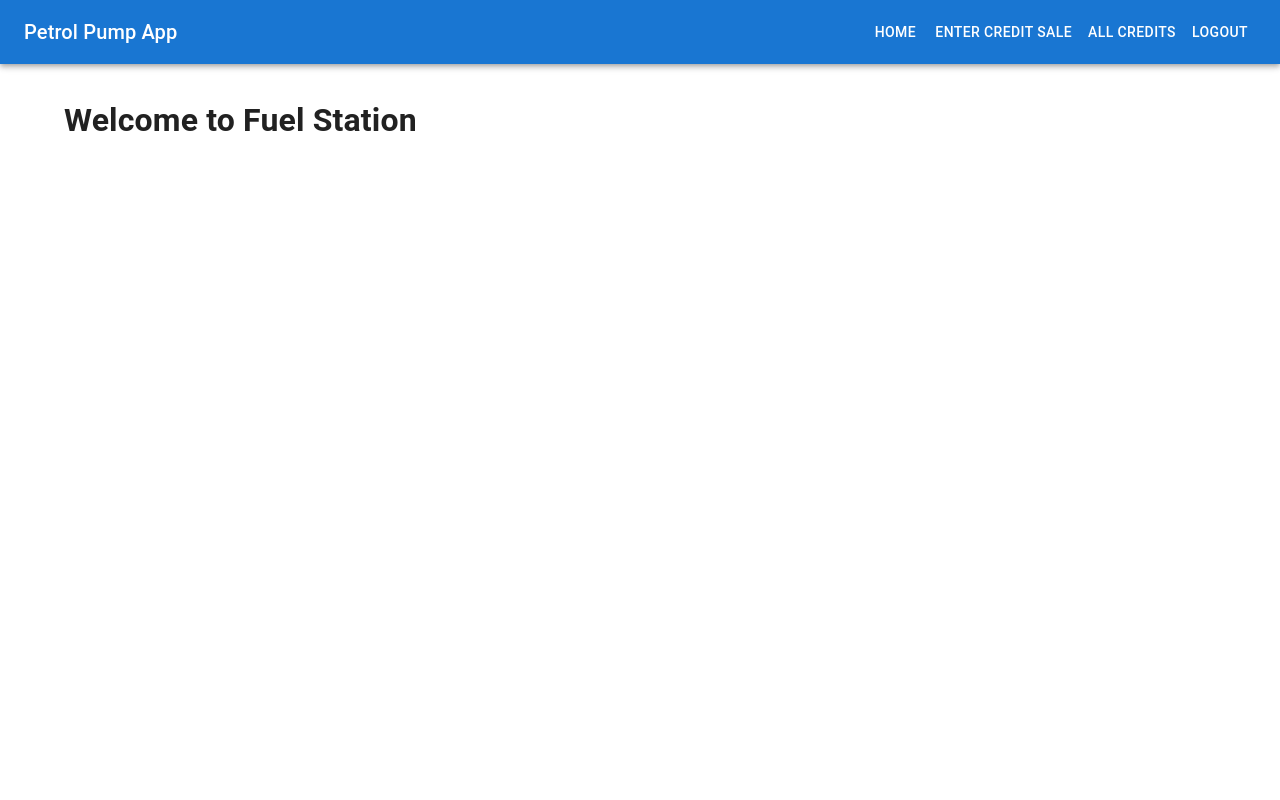
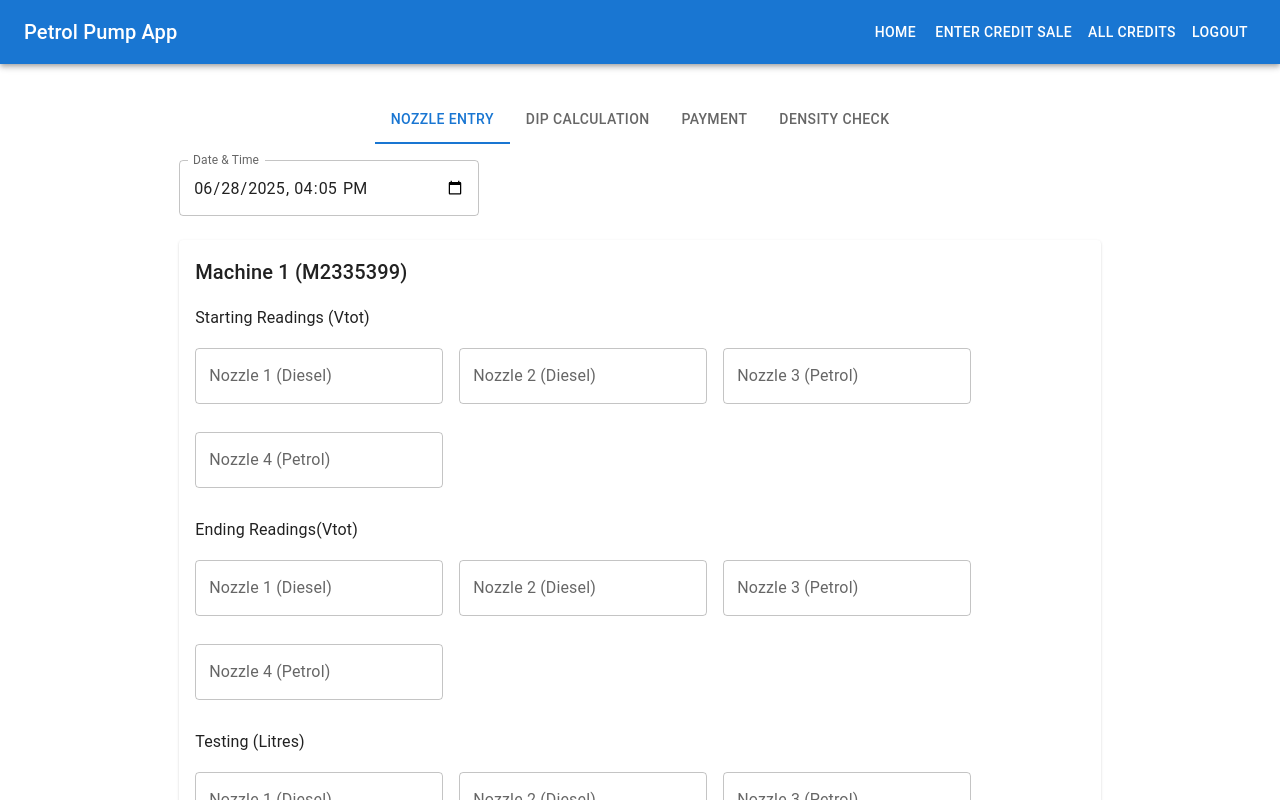
Before and after one commit to AvinashBV023/Petrol-pump, a Next.js app in the folder frontend/fuelstation/: page / in a window 1280 px wide. Shown: the top 800 px of the page. Built offline with nearby package versions, Linux system fonts and the light colour scheme.

Commit message:
vtotal calc added

```diff
--- a/frontend/fuelstation/package.json
+++ b/frontend/fuelstation/package.json
@@ -14,6 +14,7 @@
     "@mui/icons-material": "^7.1.2",
     "@mui/material": "^7.1.2",
     "axios": "^1.10.0",
+    "dayjs": "^1.11.13",
     "next": "15.3.4",
     "react": "^19.0.0",
     "react-dom": "^19.0.0"
--- a/frontend/fuelstation/src/pages/index.js
+++ b/frontend/fuelstation/src/pages/index.js
@@ -1,17 +1,208 @@
 import { useState, useEffect } from 'react';
-export default function Home() {
-    const [userName, setUserName] = useState(null);
-    useEffect(() => {
-        if (typeof window !== 'undefined') {
-            const userData = localStorage.getItem('username');
-            if (userData && userData !== 'undefined') {
-                setUserName(userData);
-            }
-        }
-    }, []);
+import {
+  Box, Tabs, Tab, Typography, TextField, Grid, Button, Paper
+} from '@mui/material';
+import dayjs from 'dayjs';
+
+const machines = [
+  {
+    id: 'M2335399',
+    type: 'Machine 1',
+    nozzles: [
+      { number: 1, fuel: 'Diesel' },
+      { number: 2, fuel: 'Diesel' },
+      { number: 3, fuel: 'Petrol' },
+      { number: 4, fuel: 'Petrol' },
+    ],
+  },
+  {
+    id: 'M2335332',
+    type: 'Machine 2',
+    nozzles: [
+      { number: 1, fuel: 'Diesel' },
+      { number: 2, fuel: 'Diesel' },
+      { number: 3, fuel: 'Petrol' },
+      { number: 4, fuel: 'Petrol' },
+    ],
+  },
+];
+
+function TabPanel({ value, index, children }) {
+  return value === index && <Box sx={{ mt: 2 }}>{children}</Box>;
+}
+
+export default function HomePage() {
+  const [tabIndex, setTabIndex] = useState(0);
+  const [formData, setFormData] = useState({});
+  const [dateTime, setDateTime] = useState('');
+  const [totalPetrol, setTotalPetrol] = useState(0);
+  const [totalDiesel, setTotalDiesel] = useState(0);
+
+
+  useEffect(() => {
+    const now = dayjs().format('YYYY-MM-DDTHH:mm');
+    setDateTime(now);
+  }, []);
+
+  const handleChange = (e, machineId, nozzleNum, field) => {
+    setFormData((prev) => ({
+      ...prev,
+      [machineId]: {
+        ...prev[machineId],
+        [nozzleNum]: {
+          ...prev[machineId]?.[nozzleNum],
+          [field]: e.target.value,
+        },
+      },
+    }));
+  };
+
+const calculateDifference = () => {
+  const output = {};
+  let diesel = 0;
+  let petrol = 0;
+
+  for (const machineId in formData) {
+    const machine = formData[machineId];
+    output[machineId] = {};
+
+    for (const nozzleNum in machine) {
+      const { start, end, test } = machine[nozzleNum] || {};
+      const s = parseFloat(start) || 0;
+      const e = parseFloat(end) || 0;
+      const t = parseFloat(test) || 0;
+      const diff = e - s - t;
+
+      output[machineId][nozzleNum] = diff;
+
+      const nozzleInt = parseInt(nozzleNum, 10);
+      if (nozzleInt === 1 || nozzleInt === 2) {
+        diesel += diff;
+      } else if (nozzleInt === 3 || nozzleInt === 4) {
+        petrol += diff;
+      }
+    }
+  }
+
+  // Set values in state
+  setTotalPetrol(petrol);
+  setTotalDiesel(diesel);
+
+  console.log("Volume Sold (per nozzle):", output);
+  console.log("Total Petrol Sold:", petrol.toFixed(2), "litres");
+  console.log("Total Diesel Sold:", diesel.toFixed(2), "litres");
+
+  alert("Calculated! Scroll down to see totals.");
+};
+
+
   return (
-    <div>
-        <h1>Welcome to Fuel Station{userName && `, ${userName}!`}</h1>
-    </div>
+    <Box display="flex" justifyContent="center">
+  <Box width="80%" maxWidth="100%">
+    {/* your form goes here */}
+
+
+      <Tabs value={tabIndex} onChange={(e, newVal) => setTabIndex(newVal)} centered>
+        <Tab label="Nozzle Entry" />
+        <Tab label="Dip Calculation" />
+        <Tab label="Payment" />
+        <Tab label="Density Check" />
+      </Tabs>
+
+      <TabPanel value={tabIndex} index={0}>
+        <Box maxWidth={300} mb={3}>
+          <TextField
+            fullWidth
+            type="datetime-local"
+            label="Date & Time"
+            value={dateTime}
+            onChange={(e) => setDateTime(e.target.value)}
+            InputLabelProps={{ shrink: true }}
+          />
+        </Box>
+
+        {machines.map((machine) => (
+          <Paper key={machine.id} sx={{ p: 2, mb: 4 }}>
+            <Typography variant="h6">{machine.type} ({machine.id})</Typography>
+
+            {/* Starting Readings */}
+            <Typography variant="subtitle1" mt={2} mb={1}>Starting Readings (Vtot)</Typography>
+            <Grid container spacing={2}>
+              {machine.nozzles.map((nozzle) => (
+                <Grid item xs={12} md={3} key={nozzle.number}>
+                  <TextField
+                    fullWidth
+                    label={`Nozzle ${nozzle.number} (${nozzle.fuel})`}
+                    type="number"
+                    onChange={(e) => handleChange(e, machine.id, nozzle.number, 'start')}
+                    margin="dense"
+                  />
+                </Grid>
+              ))}
+            </Grid>
+
+            {/* Ending Readings */}
+            <Typography variant="subtitle1" mt={3} mb={1}>Ending Readings(Vtot)</Typography>
+            <Grid container spacing={2}>
+              {machine.nozzles.map((nozzle) => (
+                <Grid item xs={12} md={3} key={nozzle.number}>
+                  <TextField
+                    fullWidth
+                    label={`Nozzle ${nozzle.number} (${nozzle.fuel})`}
+                    type="number"
+                    onChange={(e) => handleChange(e, machine.id, nozzle.number, 'end')}
+                    margin="dense"
+                  />
+                </Grid>
+              ))}
+            </Grid>
+
+            {/* Testing Done */}
+            <Typography variant="subtitle1" mt={3} mb={1}>Testing (Litres)</Typography>
+            <Grid container spacing={2}>
+              {machine.nozzles.map((nozzle) => (
+                <Grid item xs={12} md={3} key={nozzle.number}>
+                  <TextField
+                    fullWidth
+                    label={`Nozzle ${nozzle.number} (${nozzle.fuel})`}
+                    type="number"
+                    onChange={(e) => handleChange(e, machine.id, nozzle.number, 'test')}
+                    margin="dense"
+                  />
+                </Grid>
+              ))}
+            </Grid>
+
+            {/* Placeholder for Volume Total */}
+            <Typography variant="body2" mt={2} fontStyle="italic">
+              Volume totals will be calculated on submission.
+            </Typography>
+          </Paper>
+        ))}
+
+        <Button
+  variant="contained"
+  onClick={calculateDifference}
+  sx={{ mt: 3, mb: 4 }} // Adds margin-top and margin-bottom
+>
+  Final Submit
+</Button>
+
+        {(totalPetrol > 0 || totalDiesel > 0) && (
+  <Box mt={4} mb={16} p={2} sx={{ backgroundColor: '#f5f5f5', borderRadius: 2 }}>
+    <Typography variant="h6">Total Volume Sold</Typography>
+    <Typography>🟠 Petrol: <strong>{totalPetrol.toFixed(2)} L</strong></Typography>
+    <Typography>🟤 Diesel: <strong>{totalDiesel.toFixed(2)} L</strong></Typography>
+  </Box>
+)}
+
+      </TabPanel>
+
+      {/* Other Tabs Placeholder */}
+      <TabPanel value={tabIndex} index={1}><Typography>Dip Calculation form here</Typography></TabPanel>
+      <TabPanel value={tabIndex} index={2}><Typography>Payment form here</Typography></TabPanel>
+      <TabPanel value={tabIndex} index={3}><Typography>Density Check form here</Typography></TabPanel>
+        </Box>
+</Box>
   );
 }
```
Also changed, not shown: 1 other file (tests, documents, lock files or other folders).
